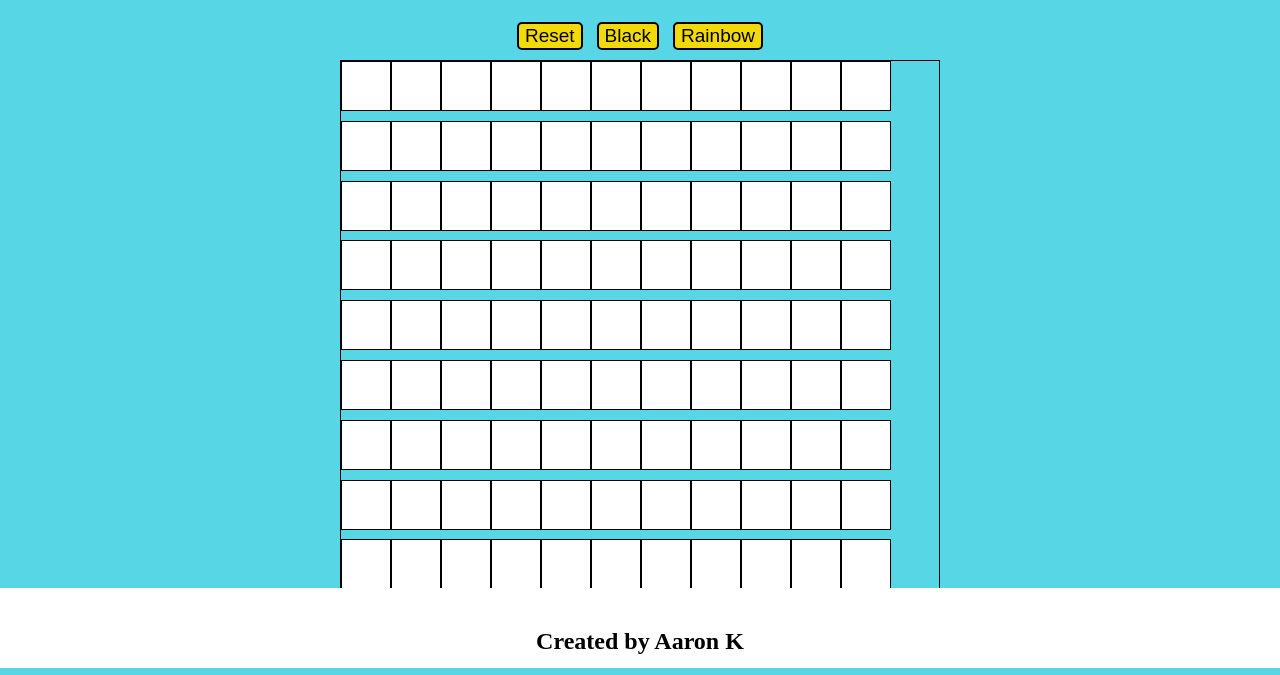
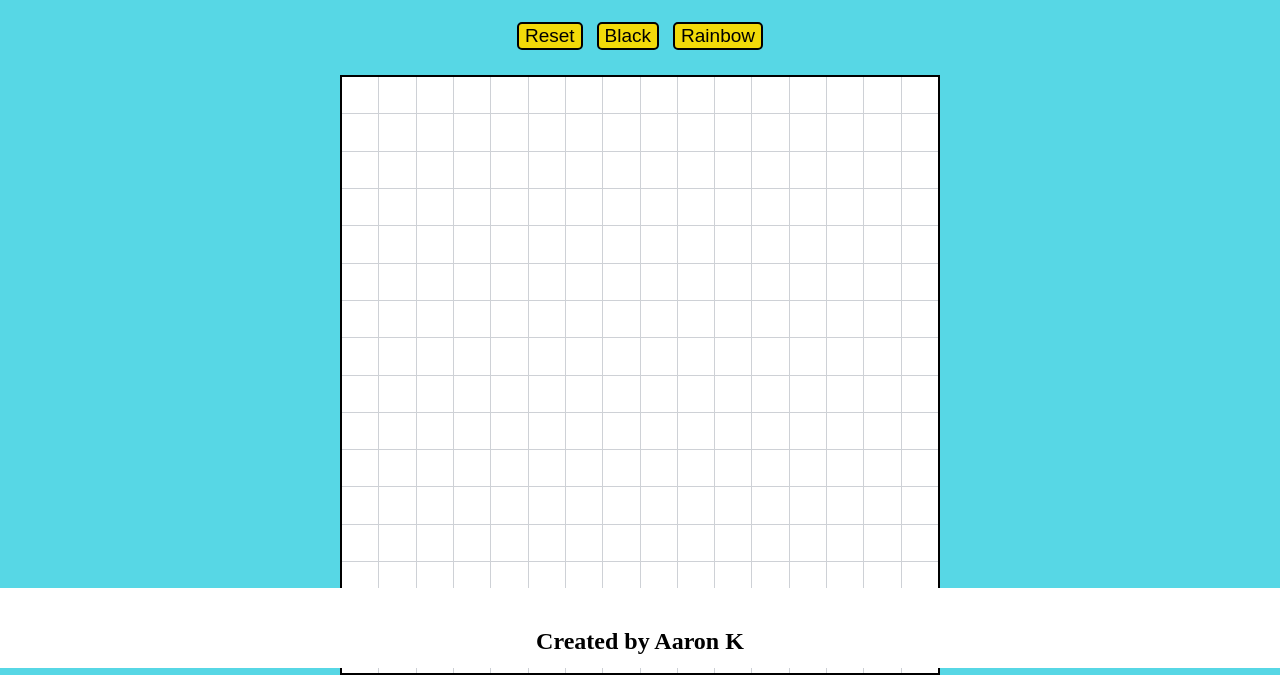
Before and after one commit to AztecianDev/Etch-a-Sketch, a plain HTML site: page index.html in a window 1280 px wide. Shown: the part 132-807 px from the top of the page. Drawn offline with Linux system fonts and the light colour scheme.

Commit message:
container now displays right amount of cells

```diff
--- a/app.js
+++ b/app.js
@@ -2,31 +2,24 @@
 const btnReset = document.getElementById("reset");
 const btnBlack = document.getElementById("black");
 const btnRainbow = document.getElementById("rainbow");
-const container = document.querySelector("#container");
-
-//container styles.
-document.getElementById("container").style.display = "flex";
-document.getElementById("container").style.flexFlow = "row wrap";
-document.getElementById("container").style.justifyContent = "flex-start";
-document.getElementById("container").style.border = "1px solid #000";
-document.getElementById("container").style.height = "600px";
-document.getElementById("container").style.width = "600px";
-document.getElementById("container").style.margin = "auto";
+const gridContainer = document.querySelector("#container");
 
 //create grid
 function createGrid(gSize) {
-  for (let i = 0; i < gSize; i++) {
-    let gridCells = document.createElement("div");
-    gridCells.className = "grid-cell";
+  gridContainer.style.gridTemplateColumns = `repeat(${gSize}, 1fr)`;
+  gridContainer.style.gridTemplateRows = `repeat(${gSize}, 1fr)`;
+
+  for (let i = 0; i < gSize * gSize; i++) {
+    gridCells = document.createElement("div");
+    gridCells.classList.add("grid-cell");
     gridCells.style.backgroundColor = "white";
-    gridCells.style.width = "50px";
-    gridCells.style.height = "50px";
-    gridCells.style.margin = "0";
-    gridCells.style.padding = "0";
-    gridCells.style.border = " 1px solid #000";
 
-    container.appendChild(gridCells);
+    gridContainer.appendChild(gridCells);
   }
 }
 
-createGrid(100);
+createGrid(16);
+
+btnBlack.addEventListener("click", function() {
+  alert("hello im working");
+});
--- a/main.css
+++ b/main.css
@@ -8,31 +8,19 @@ body {
     background-color: #57d7e5;
 }
 
-/* .grid-container {
+
+
+.container {
     display: grid;
     margin: auto;
-    background-color: #111;
-    width: 650px;
-    height: 650px;
-    border: 1px solid #111;
+    background-color: #ced1d6;
+    width: 600px;
+    height: 600px;
+    border: 2px solid #000;
     grid-gap: 1px;
     margin-top: 20px;
+
 }
-
-.grid-cells {
-    background-color: #ffffff;
-}
-
-.painted {
-    background-color: black !important;
-} */
-
-/* .container {
-    display: grid;
-    text-align: center;
-    margin: 30px;
-
-} */
 
 h1 {
     margin: 20px;
```
